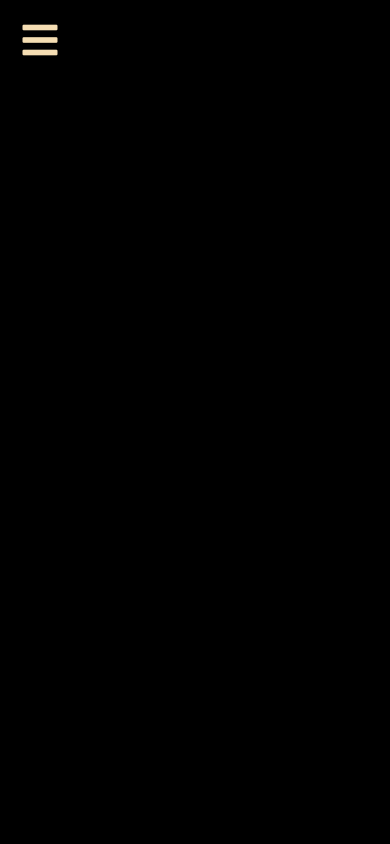
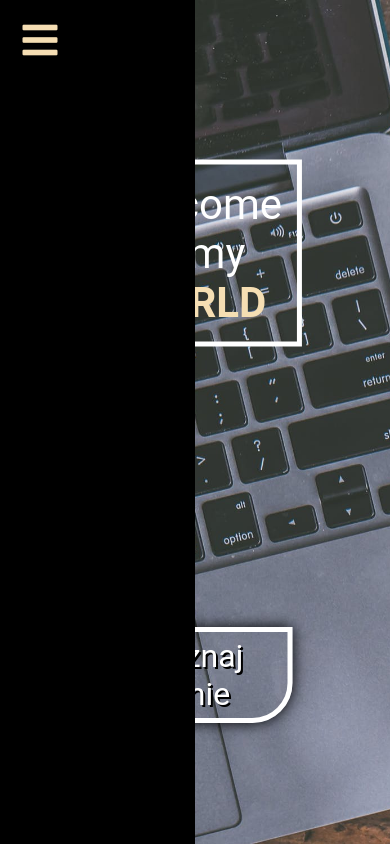
Before and after one commit to emas94/portfolioPM, a plain HTML site: page index.html in a window 390 px wide. Both pictures are taken after a click on the element 50 px from the left and 50 px from the top of the page. Shown: the top 844 px of the page. Drawn offline with nearby package versions, Linux system fonts and the light colour scheme.

Commit message:
add hamburger details

```diff
--- a/style.css
+++ b/style.css
@@ -837,13 +837,13 @@ nav li a:hover span {
     left: 0;
     top: 0;
     bottom: 0;
-    width: -450px;
+    width: -150px;
     background-color: #000;
     transition: 2s linear;
   }
 
   .navmobile.active+aside {
-    width: 450px;
+    width: 50%;
   }
 
   /*
```
